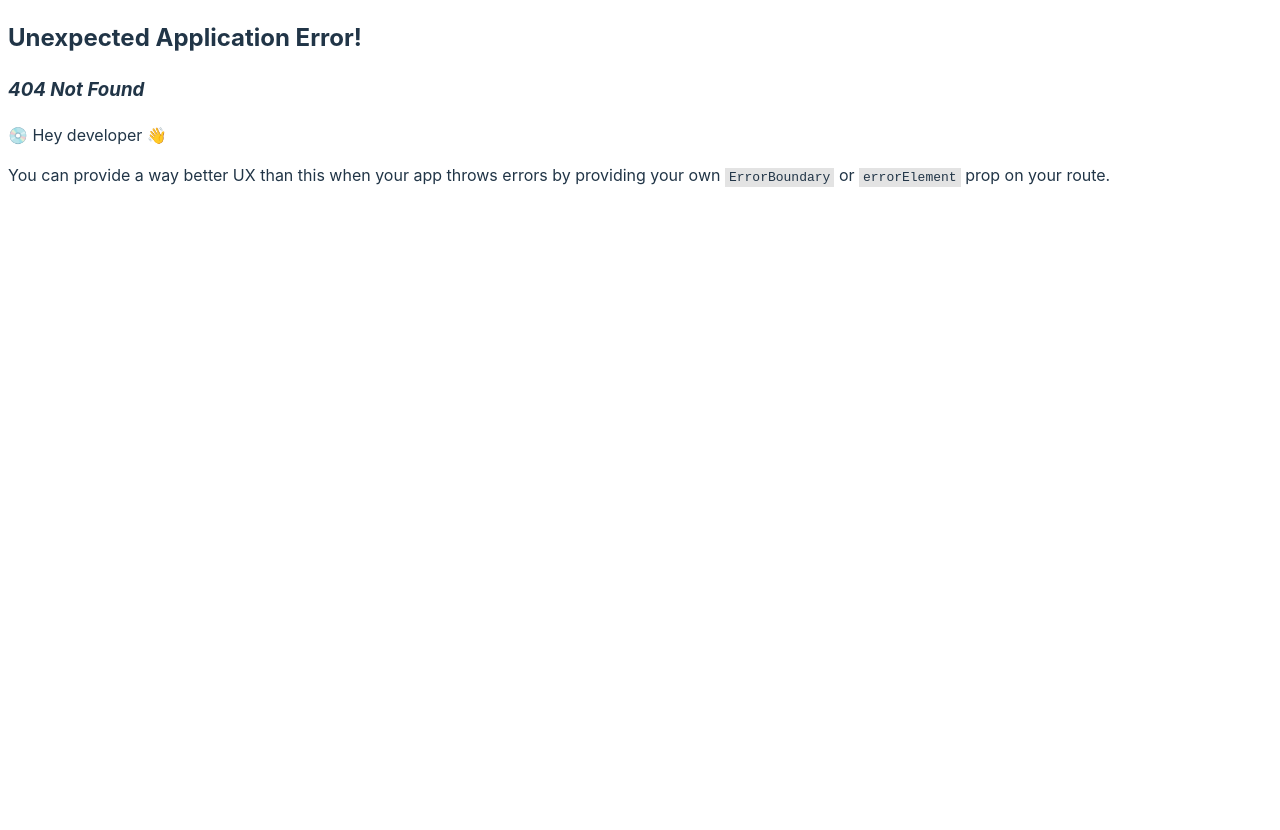
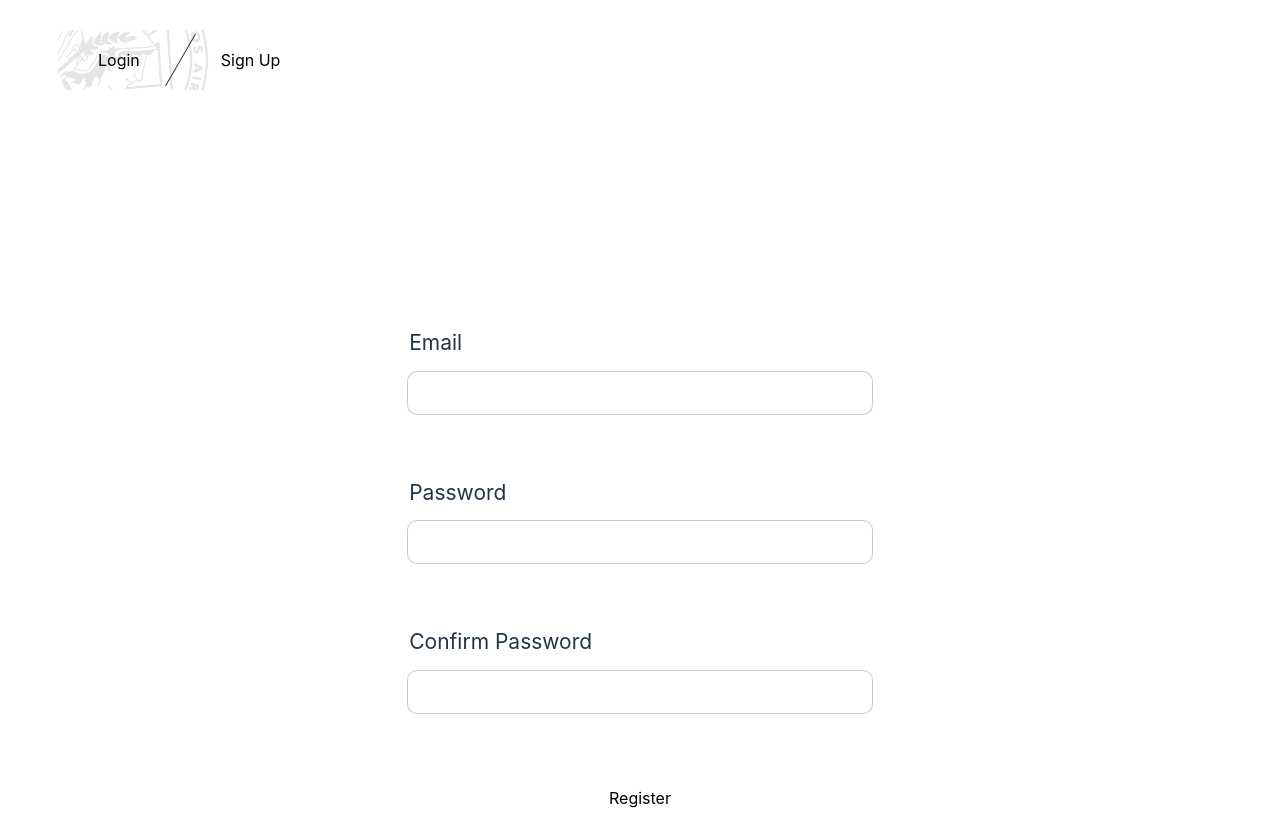
Before and after one commit to thiagokovnat/admin1-front, a React (Vite) app: page /signup in a window 1280 px wide. Before the commit this address had no page. Before the commit the page ends 800 px from the top, so only its background shows below. Built offline with nearby package versions, Linux system fonts and the light colour scheme.

Commit message:
login and signuo screens

```diff
--- a/package.json
+++ b/package.json
@@ -17,6 +17,7 @@
     "react-router-dom": "^6.18.0"
   },
   "devDependencies": {
+    "@svgr/webpack": "^8.1.0",
     "@types/react": "^18.2.15",
     "@types/react-dom": "^18.2.7",
     "@typescript-eslint/eslint-plugin": "^6.0.0",
--- /dev/null
+++ b/src/auth/AuthContext.tsx
@@ -0,0 +1,41 @@
+import React, { createContext, useState, useContext } from "react";
+
+interface AuthContextData {
+  loggedIn: boolean;
+  login: () => void;
+  logout: () => void;
+}
+
+const AuthContext = createContext<AuthContextData>({} as AuthContextData);
+
+interface AuthProviderProps {
+  children: React.ReactNode;
+}
+
+export const AuthProvider: React.FC<AuthProviderProps> = ({ children }) => {
+  const [loggedIn, setLoggedIn] = useState(false);
+
+  function login() {
+    setLoggedIn(true);
+  }
+
+  function logout() {
+    setLoggedIn(false);
+  }
+
+  return (
+    <AuthContext.Provider value={{ loggedIn, login, logout }}>
+      {children}
+    </AuthContext.Provider>
+  );
+};
+
+export function useAuth(): AuthContextData {
+  const context = useContext(AuthContext);
+
+  if (!context) {
+    throw new Error("useAuth must be used within an AuthProvider");
+  }
+
+  return context;
+}
--- a/src/components/Layout/Layout.tsx
+++ b/src/components/Layout/Layout.tsx
@@ -1,20 +1,43 @@
-import { PropsWithChildren } from 'react'
-import fiubaLogo from '/Logo-fiuba_big.png'
-import './Layout.scss'
-import { Link } from "react-router-dom"
+import { PropsWithChildren } from "react";
+import fiubaLogo from "/Logo-fiuba_big.png";
+import "./Layout.scss";
+import { Link } from "react-router-dom";
+import { useAuth } from "../../auth/AuthContext";
 
-interface Props extends PropsWithChildren{}
+interface Props extends PropsWithChildren {}
 
 export const Layout = (props: Props) => {
-
-    return <div className="Layout__Background">
-        <div className="Layout__Navigator">
-            <img src={fiubaLogo} alt="fiuba_logo" className="Layout__Logo"/>
-            <Link to={'/'}>Home</Link>
+  const { loggedIn, logout } = useAuth();
+  return (
+    <div className="Layout__Background">
+      <div className="Layout__Navigator">
+        <img src={fiubaLogo} alt="fiuba_logo" className="Layout__Logo" />
+        {loggedIn ? (
+          <>
+            <Link to={"/"}>Home</Link>
             <div className="Layout__Separator" />
-            <Link to={'/courses'}>My Courses</Link>
+            <Link to={"/courses"}>My Courses</Link>
+            <div
+              style={{
+                right: "40px",
+                display: "flex",
+                fontWeight: "bold",
+                position: "absolute",
+              }}
+              onClick={logout}
+            >
+              Logout
+            </div>
+          </>
+        ) : (
+          <>
+            <Link to={"/login"}>Login</Link>
             <div className="Layout__Separator" />
-        </div>
-        {props.children}
+            <Link to={"/signup"}>Sign Up</Link>
+          </>
+        )}
+      </div>
+      {props.children}
     </div>
-}
+  );
+};
--- a/src/components/button/Button.scss
+++ b/src/components/button/Button.scss
@@ -1,8 +1,9 @@
-.Button__Container{
+.Button__Container {
   background-color: white;
   width: fit-content;
   padding: 10px 30px;
   border-radius: 10px;
+  text-align: center;
 
   color: black;
   cursor: pointer;
--- a/src/components/button/Button.tsx
+++ b/src/components/button/Button.tsx
@@ -1,18 +1,24 @@
-import './Button.scss'
+import "./Button.scss";
 
 interface ButtonProps {
   title: string;
   onClick: () => void;
   disabled?: boolean;
+  style?: React.CSSProperties;
 }
 
-export const Button = ({title, onClick, disabled = false}: ButtonProps) => {
-    if(disabled){
-        return null
+export const Button = ({
+  title,
+  onClick,
+  disabled = false,
+  style,
+}: ButtonProps) => {
+  if (disabled) {
+    return null;
   }
   return (
-        <div className="Button__Container" onClick={onClick} >
+    <div className="Button__Container" style={style} onClick={onClick}>
       {title}
     </div>
-    )
-}
+  );
+};
--- a/src/components/input/Input.scss
+++ b/src/components/input/Input.scss
@@ -1,19 +1,16 @@
-
-.Input__Container{
+.Input__Container {
   display: flex;
   flex-direction: column;
   gap: 2px;
   margin: 20px 0px;
-
 }
 
-
-.Input__Title{
+.Input__Title {
   margin: 10px 2px;
   font-size: 21px;
 }
 
-.Input__Input{
+.Input__Input {
   padding: 10px 20px;
   border-radius: 10px;
   border: 1px solid rgba(0, 0, 0, 0.2);
@@ -22,7 +19,27 @@
   transition: 0.2s;
   color: white;
 
-    &:focus{
+  &:focus {
     border: 1px solid rgba(0, 0, 0, 0.5);
   }
 }
+
+.Input__Error {
+  color: red;
+  font-size: 1.2rem;
+  margin: 5px 0px;
+}
+
+.Input__ErrorContainer {
+  padding: 10px 20px;
+  border-radius: 10px;
+  border: 1px solid rgb(251, 0, 0);
+  outline: none;
+  font-size: 1.2rem;
+  transition: 0.2s;
+  color: white;
+
+  &:focus {
+    border: 1px solid rgba(249, 4, 4, 0.998);
+  }
+}
--- a/src/components/input/Input.tsx
+++ b/src/components/input/Input.tsx
@@ -1,19 +1,34 @@
-import "./Input.scss"
+import "./Input.scss";
 
-
-interface Props{
+interface Props {
   title: string;
   onChange: (value: React.ChangeEvent<HTMLInputElement>) => void;
   type?: string;
   accept?: string;
+  style?: React.CSSProperties;
+  errorMessage?: string;
 }
 
-export const Input = ({title, onChange, type = "text", accept}: Props) => {
-
+export const Input = ({
+  title,
+  onChange,
+  type = "text",
+  accept,
+  style,
+  errorMessage = "",
+}: Props) => {
   return (
-        <div className="Input__Container">
+    <div className="Input__Container" style={style}>
       <p className="Input__Title">{title}</p>
-            <input className="Input__Input" onChange={(event) => onChange(event)} type={type} accept={accept}/>
+      <input
+        className={
+          errorMessage !== "" ? "Input__ErrorContainer" : "Input__Input"
+        }
+        onChange={(event) => onChange(event)}
+        type={type}
+        accept={accept}
+      />
+      <p className="Input__Error">{errorMessage}</p>
     </div>
-    )
-}
+  );
+};
--- a/src/pages/HomePage.tsx
+++ b/src/pages/HomePage.tsx
@@ -1,15 +1,19 @@
-import React from 'react';
+import React from "react";
 import { Layout } from "../components/Layout/Layout";
-
-
+import { useAuth } from "../auth/AuthContext";
 
 const HomePage: React.FC = () => {
+  const { loggedIn } = useAuth();
 
-    return (
-        <Layout>
-            <h1>Home</h1>
-        </Layout>
-    );
+  return (
+    <Layout>
+      {loggedIn ? (
+        <h1>Home</h1>
+      ) : (
+        <h1>Inicia sesion para comenzar tu nuevo viaje educativo!</h1>
+      )}
+    </Layout>
+  );
 };
 
 export default HomePage;
--- /dev/null
+++ b/src/pages/login/Login.tsx
@@ -0,0 +1,77 @@
+import React, { useState } from "react";
+import { Layout } from "../../components/Layout/Layout";
+import fiubaLogo from "../../assets/fiuba.svg";
+import { Input } from "../../components/input/Input";
+import { Button } from "../../components/button/Button";
+import "./Login.scss";
+import { useAuth } from "../../auth/AuthContext";
+
+const Login: React.FC = () => {
+  const [email, setEmail] = useState<string>("");
+  const [password, setPassword] = useState<string>("");
+  const [errorMessageEmail, setErrorMessageEmail] = useState<string>("");
+  const [errorMessagePassword, setErrorMessagePassword] = useState<string>("");
+
+  const { login } = useAuth();
+
+  const checkFields = (): boolean => {
+    let ok = true;
+    if (email === "") {
+      setErrorMessageEmail("Email is required");
+      ok = false;
+    } else {
+      setErrorMessageEmail("");
+    }
+    if (password === "") {
+      setErrorMessagePassword("Password is required");
+      ok = false;
+    } else {
+      setErrorMessagePassword("");
+    }
+    return ok;
+  };
+
+  const onLogin = () => {
+    if (!checkFields()) {
+      return;
+    }
+    login();
+    window.location.href = "/";
+  };
+
+  return (
+    <Layout>
+      <div className="Login__Container">
+        <img src={fiubaLogo} />
+        <div className="Login__Container" style={{ width: "40%" }}>
+          <Input
+            style={{ width: "100%" }}
+            title="Email"
+            errorMessage={errorMessageEmail}
+            onChange={(event) => setEmail(event.target.value)}
+          />
+          <Input
+            style={{ width: "100%" }}
+            title="Password"
+            errorMessage={errorMessagePassword}
+            onChange={(event) => setPassword(event.target.value)}
+          />
+          <Button
+            style={{
+              width: "100%",
+              marginTop: errorMessagePassword === "" ? "30px" : "0px",
+              paddingTop: "10px",
+              paddingBottom: "10px",
+              paddingLeft: "0px",
+              paddingRight: "0px",
+            }}
+            title="Login"
+            onClick={() => onLogin()}
+          />
+        </div>
+      </div>
+    </Layout>
+  );
+};
+
+export default Login;
--- /dev/null
+++ b/src/pages/login/SignUp.tsx
@@ -0,0 +1,95 @@
+import React, { useState } from "react";
+import { Layout } from "../../components/Layout/Layout";
+import fiubaLogo from "../../assets/fiuba.svg";
+import { Input } from "../../components/input/Input";
+import { Button } from "../../components/button/Button";
+import "./Login.scss";
+
+const SignUp: React.FC = () => {
+  const [email, setEmail] = useState<string>("");
+  const [password, setPassword] = useState<string>("");
+  const [confirmPassword, setConfirmPassword] = useState<string>("");
+  const [errorMessageEmail, setErrorMessageEmail] = useState<string>("");
+  const [errorMessagePassword, setErrorMessagePassword] = useState<string>("");
+  const [errorMessageConfirmPassword, setErrorMessageConfirmPassword] =
+    useState<string>("");
+
+  const checkFields = (): boolean => {
+    let ok = true;
+    if (email === "") {
+      setErrorMessageEmail("Email is required");
+      ok = false;
+    } else {
+      setErrorMessageEmail("");
+    }
+    if (password === "") {
+      setErrorMessagePassword("Password is required");
+      ok = false;
+    } else {
+      setErrorMessagePassword("");
+    }
+    if (confirmPassword === "") {
+      setErrorMessageConfirmPassword("Confirm Password is required");
+      ok = false;
+    } else {
+      setErrorMessageConfirmPassword("");
+    }
+    if (
+      password !== confirmPassword &&
+      password !== "" &&
+      confirmPassword !== ""
+    ) {
+      setErrorMessageConfirmPassword("Passwords don't match");
+      ok = false;
+    }
+    return ok;
+  };
+
+  const onSignUp = () => {
+    if (!checkFields()) {
+      return;
+    }
+    console.log(email, password, confirmPassword);
+  };
+  return (
+    <Layout>
+      <div className="Login__Container">
+        <img src={fiubaLogo} />
+        <div className="Login__Container" style={{ width: "40%" }}>
+          <Input
+            style={{ width: "100%" }}
+            title="Email"
+            errorMessage={errorMessageEmail}
+            onChange={(event) => setEmail(event.target.value)}
+          />
+          <Input
+            style={{ width: "100%" }}
+            title="Password"
+            errorMessage={errorMessagePassword}
+            onChange={(event) => setPassword(event.target.value)}
+          />
+          <Input
+            style={{ width: "100%" }}
+            title="Confirm Password"
+            errorMessage={errorMessageConfirmPassword}
+            onChange={(event) => setConfirmPassword(event.target.value)}
+          />
+          <Button
+            style={{
+              width: "100%",
+              marginTop: errorMessageConfirmPassword === "" ? "30px" : "0px",
+              paddingTop: "10px",
+              paddingBottom: "10px",
+              paddingLeft: "0px",
+              paddingRight: "0px",
+            }}
+            title="Register"
+            onClick={() => onSignUp()}
+          />
+        </div>
+      </div>
+    </Layout>
+  );
+};
+
+export default SignUp;
--- /dev/null
+++ b/src/pages/login/login.scss
@@ -0,0 +1,6 @@
+.Login__Container {
+  align-items: center;
+  display: flex;
+  flex-direction: column;
+  justify-content: center;
+}
```
Also changed, not shown: src/App.tsx (+22 -10 lines), src/assets/fiuba.svg (added), 1 other file (tests, documents, lock files or other folders). Lines whose indentation alone changed are shown as unchanged.
